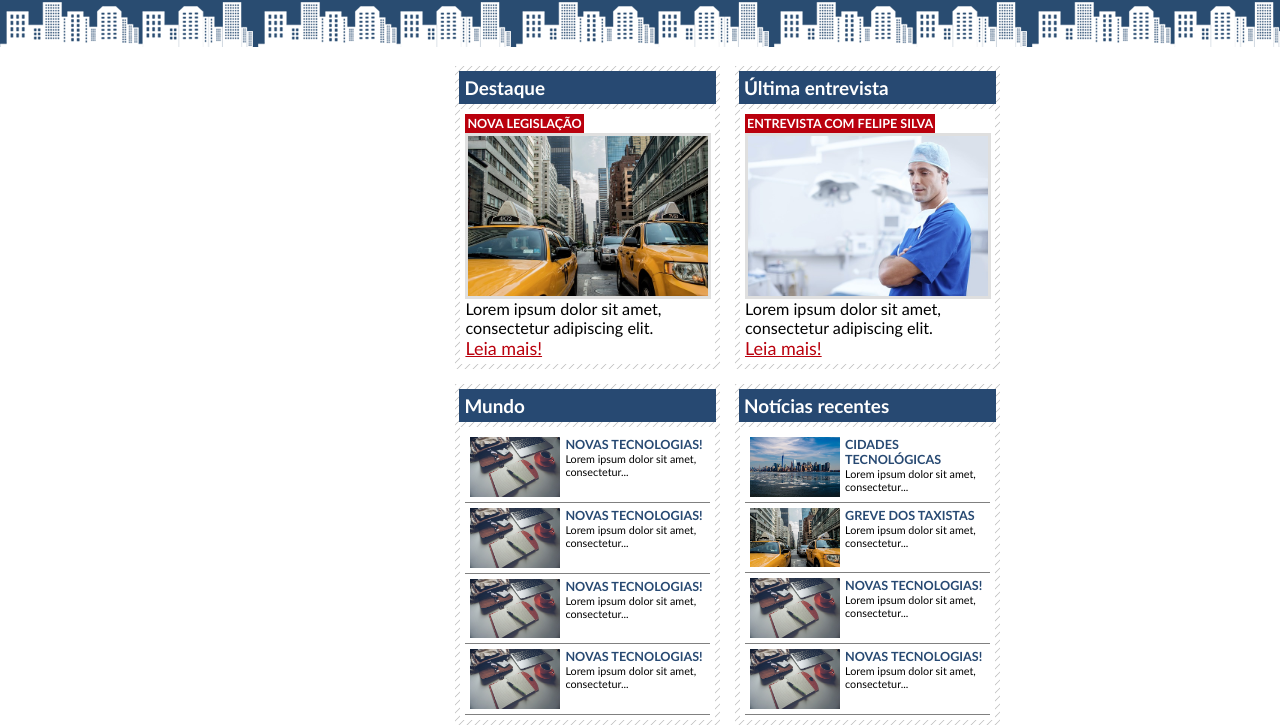
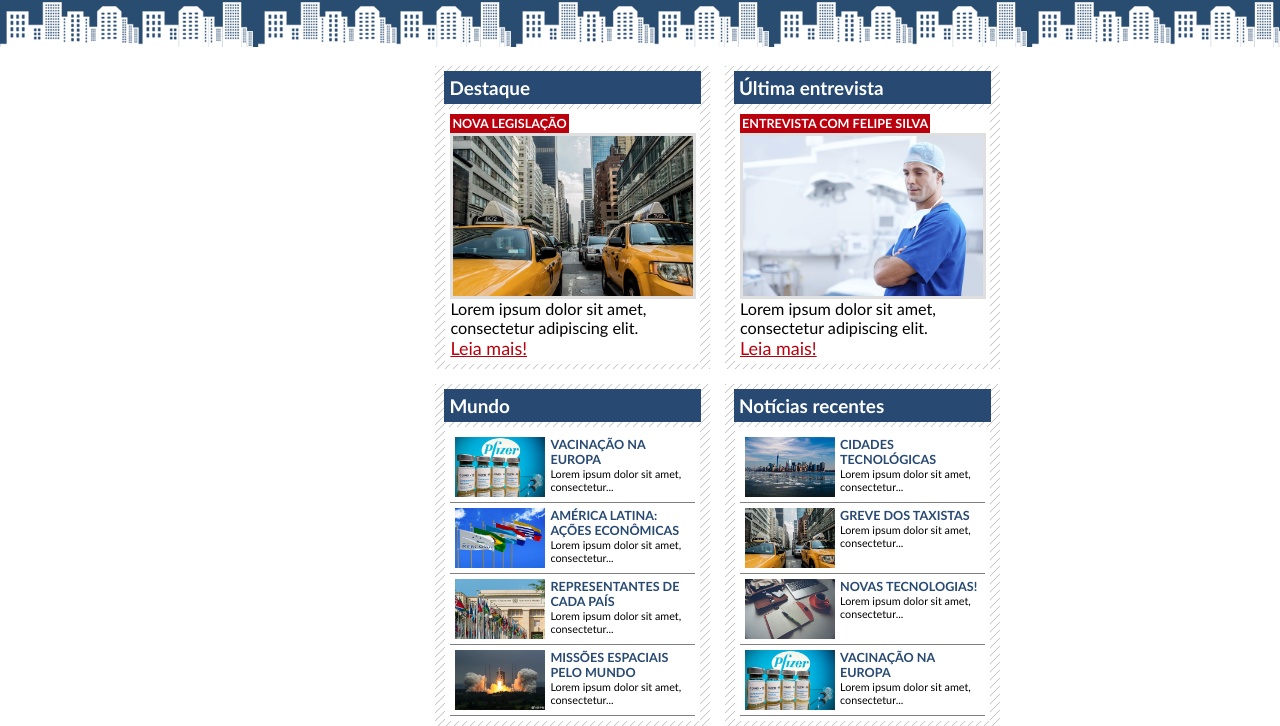
Before and after one commit to JoaoVictorSou/noticias-cidade-site, a plain HTML site: page index.html in a window 1280 px wide. Shown: the part 182-908 px from the top of the page. Drawn offline with Linux system fonts and the light colour scheme.

Commit message:
figcaption substituida por paragrafos nas listas de noticias. Noticias ilustrativas para a decoraçao do site foram adicionadas

```diff
--- a/index.html
+++ b/index.html
@@ -73,40 +73,40 @@
                     <ul class="middlecontent">
                         <li>
                             <a href="">
-                                <img src="img/tecnologia.jpg" alt="Imagem ilustrando uma mesinha de trabalho.">
+                                <img src="img/vacinacao.jpg" alt="Vacinas da empresa Pfizer.">
                                 <div class="listtext">
-                                    <h3>Novas tecnologias!</h3>
-                                    <figcaption>Lorem ipsum dolor sit amet, consectetur...</figcaption>
+                                    <h3>Vacinação na europa</h3>
+                                    <p>Lorem ipsum dolor sit amet, consectetur...</p>
                                 </div>
                             </a>
                             <div class="clear"></div>
                         </li>
                         <li>
                             <a href="">
-                                <img src="img/tecnologia.jpg" alt="Imagem ilustrando uma mesinha de trabalho.">
+                                <img src="img/mercosul.jpg" alt="Bandeiras do mercosul.">
                                 <div class="listtext">
-                                    <h3>Novas tecnologias!</h3>
-                                    <figcaption>Lorem ipsum dolor sit amet, consectetur...</figcaption>
+                                    <h3>América latina: ações econômicas</h3>
+                                    <p>Lorem ipsum dolor sit amet, consectetur...</p>
                                 </div>
                             </a>
                             <div class="clear"></div>
                         </li>
                         <li>
                             <a href="">
-                                <img src="img/tecnologia.jpg" alt="Imagem ilustrando uma mesinha de trabalho.">
+                                <img src="img/onu.png" alt="Bandeiras dos países na UNO.">
                                 <div class="listtext">
-                                    <h3>Novas tecnologias!</h3>
-                                    <figcaption>Lorem ipsum dolor sit amet, consectetur...</figcaption>
+                                    <h3>Representantes de cada país</h3>
+                                    <p>Lorem ipsum dolor sit amet, consectetur...</p>
                                 </div>
                             </a>
                             <div class="clear"></div>
                         </li>
                         <li>
                             <a href="">
-                                <img src="img/tecnologia.jpg" alt="Imagem ilustrando uma mesinha de trabalho.">
+                                <img src="img/foguete.jpg" alt="Lançamento de foguete pela china.">
                                 <div class="listtext">
-                                    <h3>Novas tecnologias!</h3>
-                                    <figcaption>Lorem ipsum dolor sit amet, consectetur...</figcaption>
+                                    <h3>Missões espaciais pelo mundo</h3>
+                                    <p>Lorem ipsum dolor sit amet, consectetur...</p>
                                 </div>
                             </a>
                             <div class="clear"></div>
@@ -121,7 +121,7 @@
                                 <img src="img/cidade.jpg" alt="Grande cidade tecnológica.">
                                 <div class="listtext">
                                     <h3>Cidades tecnológicas</h3>
-                                    <figcaption>Lorem ipsum dolor sit amet, consectetur...</figcaption>
+                                    <p>Lorem ipsum dolor sit amet, consectetur...</p>
                                 </div>
                             </a>
                             <div class="clear"></div>
@@ -131,7 +131,7 @@
                                 <img src="img/taxi.jpg" alt="Foto dos táxis em protesto.">
                                 <div class="listtext">
                                     <h3>Greve dos taxistas</h3>
-                                    <figcaption>Lorem ipsum dolor sit amet, consectetur...</figcaption>
+                                    <p>Lorem ipsum dolor sit amet, consectetur...</p>
                                 </div>
                             </a>
                             <div class="clear"></div>
@@ -141,17 +141,17 @@
                                 <img src="img/tecnologia.jpg" alt="Imagem ilustrando uma mesinha de trabalho.">
                                 <div class="listtext">
                                     <h3>Novas tecnologias!</h3>
-                                    <figcaption>Lorem ipsum dolor sit amet, consectetur...</figcaption>
+                                    <p>Lorem ipsum dolor sit amet, consectetur...</p>
                                 </div>
                             </a>
                             <div class="clear"></div>
                         </li>
                         <li>
                             <a href="">
-                                <img src="img/tecnologia.jpg" alt="Imagem ilustrando uma mesinha de trabalho.">
+                                <img src="img/vacinacao.jpg" alt="Vacinas da empresa Pfizer.">
                                 <div class="listtext">
-                                    <h3>Novas tecnologias!</h3>
-                                    <figcaption>Lorem ipsum dolor sit amet, consectetur...</figcaption>
+                                    <h3>Vacinação na europa</h3>
+                                    <p>Lorem ipsum dolor sit amet, consectetur...</p>
                                 </div>
                             </a>
                             <div class="clear"></div>
--- a/style/main.css
+++ b/style/main.css
@@ -88,7 +88,7 @@ main #maincontent .row {
 }
 main #maincontent .contentbox {
     margin-left: 10px;
-    width: 265px;
+    width: 275px;
     background: #f3f3f3 url(../img/fundo-caixa.png);
     display: inline-block;
 }
@@ -148,6 +148,7 @@ main #maincontent .contentbox.listbox .middlecontent li {
     margin: auto;
     border-bottom: 1px solid gray;
     width: 245px;
+    height: 70px;
 }
 main #maincontent .contentbox.listbox .middlecontent li a img {
     width: 90px;
@@ -164,7 +165,7 @@ main #maincontent .contentbox.listbox .middlecontent li .listtext {
 main #maincontent .contentbox.listbox .middlecontent li h3 {
     font-size: 0.7em;
 }
-main #maincontent .contentbox.listbox .middlecontent figcaption {
+main #maincontent .contentbox.listbox .middlecontent p {
     padding: 0 5px;
     font-size: 0.6em;
 }
```
Also changed, not shown: img/foguete.jpg (added), img/mercosul.jpg (added), img/onu.png (added), img/vacinacao.jpg (added).
